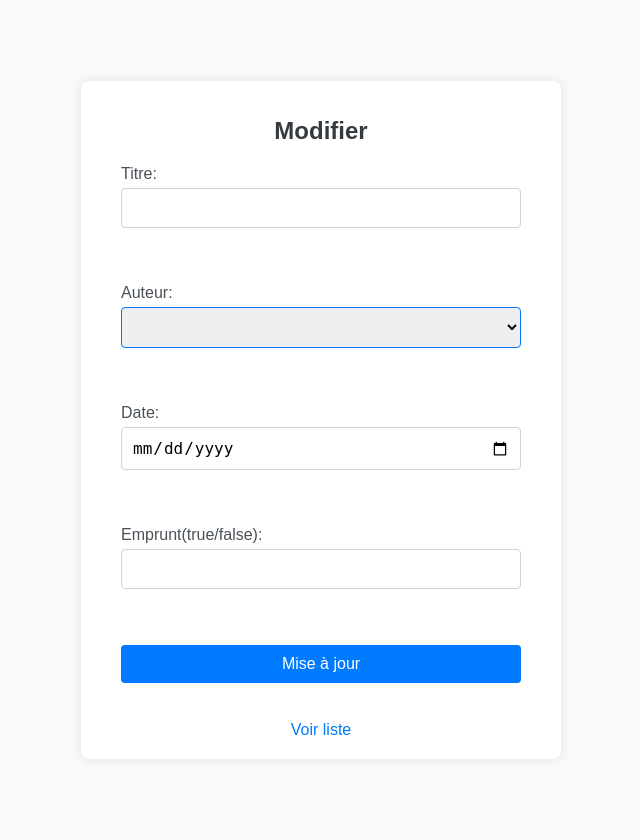
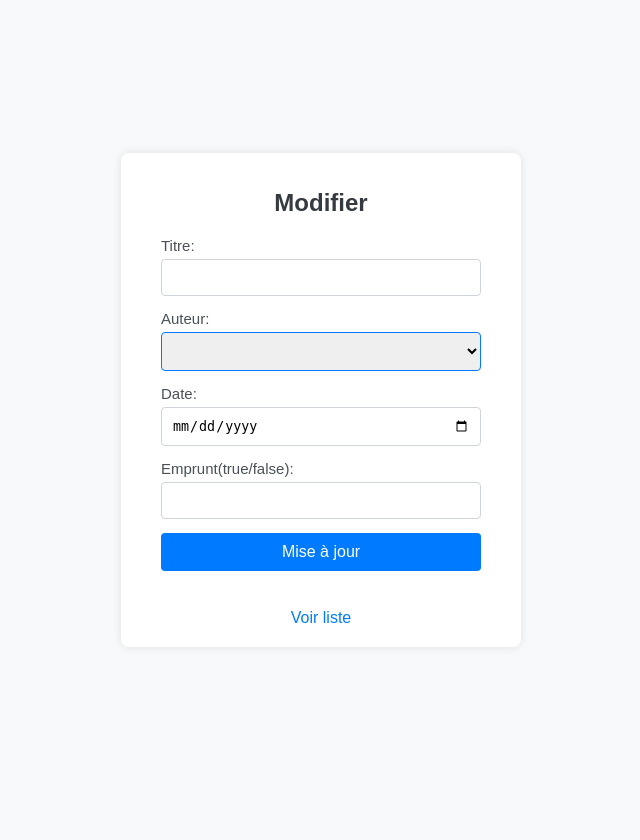
Before and after one commit to rsjzoe/gestion-bibliotheque, a CodeIgniter 4 app: the page made by app/Views/books/edit.php in a window 1280 px wide. Shown: the whole page, without its empty margins (319-959 px from the left). After the commit the page ends 623 px from the top, so only its background shows below. Run offline with PHP 8.4 and a stand-in for CodeIgniter, Linux system fonts and the light colour scheme; the template is opened without the code that fills it, so the values that code supplies are empty; some libraries are stand-ins or nearby versions.

Commit message:
fix design

```diff
--- a/app/Views/books/edit.php
+++ b/app/Views/books/edit.php
@@ -4,11 +4,14 @@
 <head>
     <title>Edit Book</title>
     <style>
+        *{
+            box-sizing: border-box;
+        }
         body {
             font-family: Arial, sans-serif;
             background-color: #f8f9fa;
             margin: 0;
-            padding: 20px;
+            /* padding: 20px; */
             display: flex;
             justify-content: center;
             align-items: center;
@@ -37,7 +40,7 @@
         }
 
         label {
-            font-size: 16px;
+            font-size: 15px;
             margin-bottom: 5px;
             color: #495057;
         }
@@ -45,10 +48,10 @@
         input,
         select {
             padding: 10px;
-            font-size: 16px;
+            /* font-size: 16px; */
             border-radius: 4px;
             border: 1px solid #ced4da;
-            margin-bottom: 20px;
+            margin-bottom: -22px;
             outline: none;
             transition: border-color 0.3s ease;
         }
```
Also changed, not shown: app/Views/books/index.php (+22 -9 lines), public/css/style.css (+7 -0 lines).
